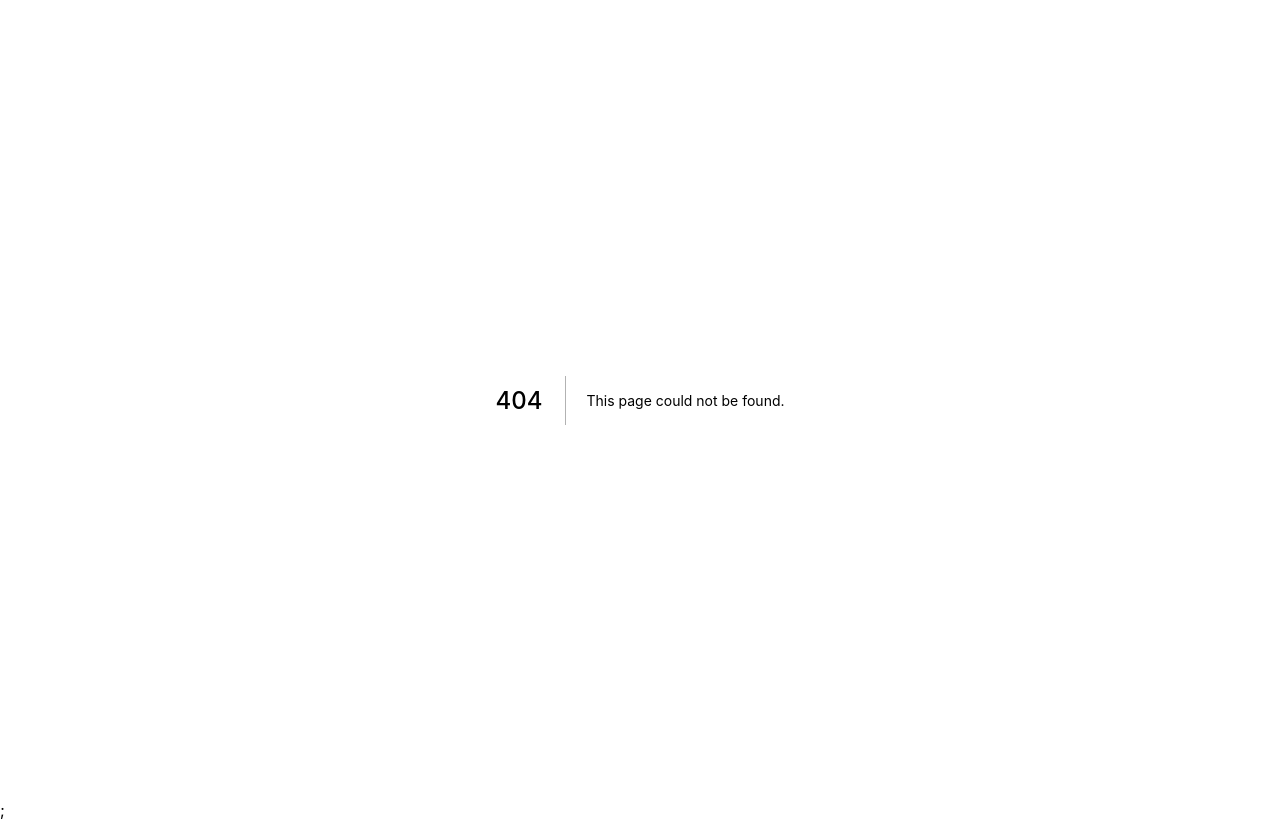
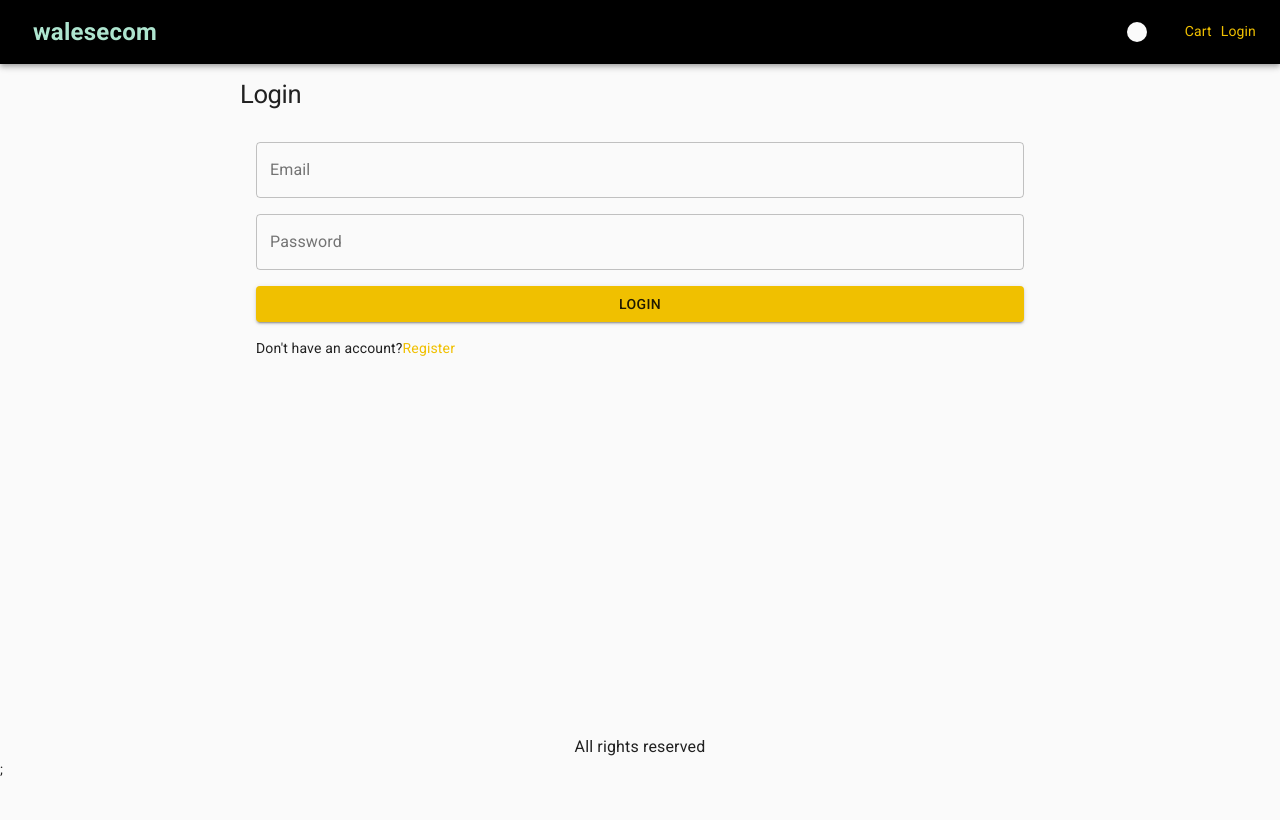
Before and after one commit to waleoxy/WalesEcom, a Next.js app: page /login in a window 1280 px wide. Before the commit this address had no page. Built offline with nearby package versions, Linux system fonts and the light colour scheme.

Commit message:
quantity update/increment impl on cart page, login page setup

```diff
--- a/components/utils/styles.js
+++ b/components/utils/styles.js
@@ -1,5 +1,4 @@
 import { makeStyles } from "@material-ui/core";
-import { blue, blueGrey } from "@material-ui/core/colors";
 
 export const myStyles = makeStyles({
   navbar: {
@@ -47,4 +46,8 @@ export const myStyles = makeStyles({
     textAlign: "center",
     backgroundColor: "#e5e5e5",
   },
+  form: {
+    maxWidth: 800,
+    margin: "0 auto",
+  },
 });
--- /dev/null
+++ b/pages/login.js
@@ -0,0 +1,57 @@
+import {
+  Button,
+  Link,
+  List,
+  ListItem,
+  TextField,
+  Typography,
+} from "@material-ui/core";
+import React from "react";
+import Layouts from "../components/Layouts";
+import { myStyles } from "../components/utils/styles";
+import NextLink from "next/link";
+
+function Login() {
+  const classes = myStyles();
+
+  return (
+    <Layouts title="Login">
+      <form className={classes.form}>
+        <Typography component="h1" variant="h1">
+          Login
+        </Typography>
+        <List>
+          <ListItem>
+            <TextField
+              id="email"
+              fullWidth
+              label="Email"
+              variant="outlined"
+              InputProps={{ type: "email" }}></TextField>
+          </ListItem>
+          <ListItem>
+            <TextField
+              id="password"
+              fullWidth
+              label="Password"
+              variant="outlined"
+              InputProps={{ type: "password" }}></TextField>
+          </ListItem>
+          <ListItem>
+            <Button variant="contained" type="submit" fullWidth color="primary">
+              Login
+            </Button>
+          </ListItem>
+          <ListItem>
+            Don't have an account?
+            <NextLink href="/register" passHref>
+              <Link> Register</Link>
+            </NextLink>
+          </ListItem>
+        </List>
+      </form>
+    </Layouts>
+  );
+}
+
+export default Login;
```
Also changed, not shown: pages/cart.js (+14 -8 lines), pages/index.js (+25 -2 lines), pages/product/[productScreen].js (+6 -6 lines), pages/shipping.js (added, +14 -0 lines).
